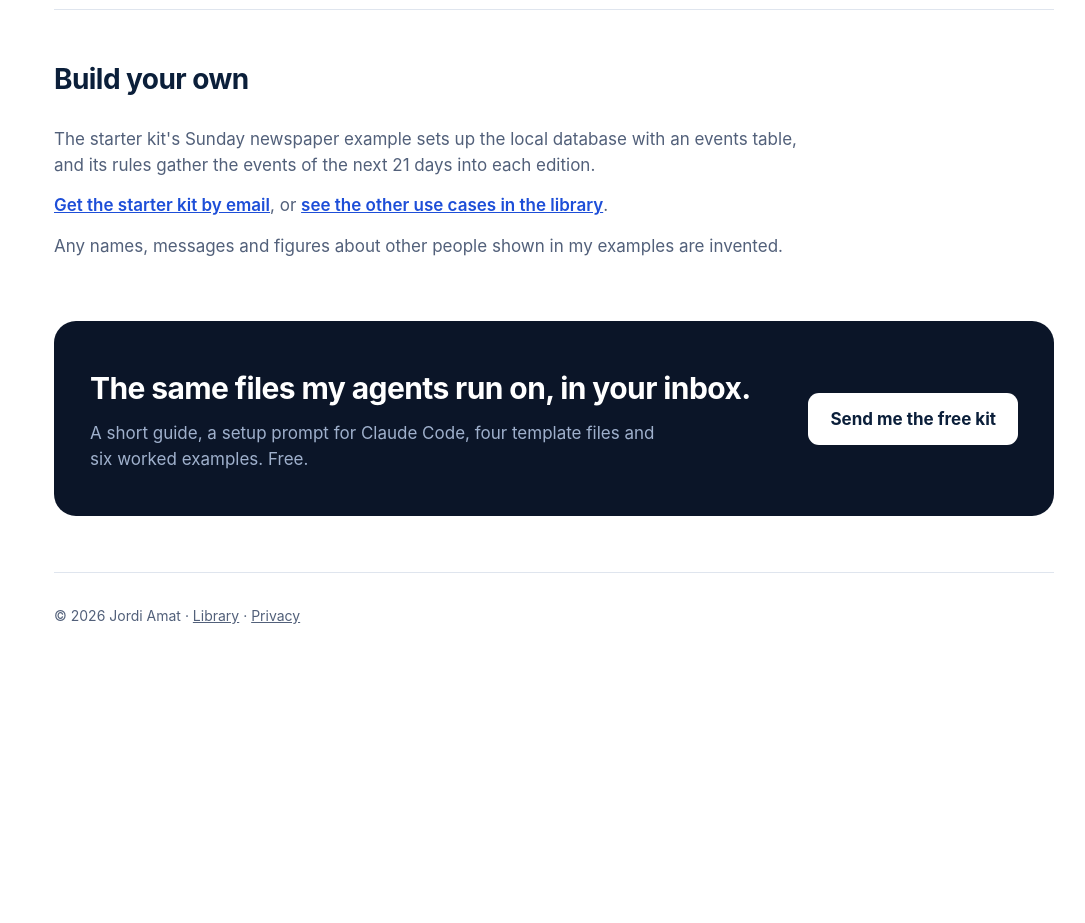
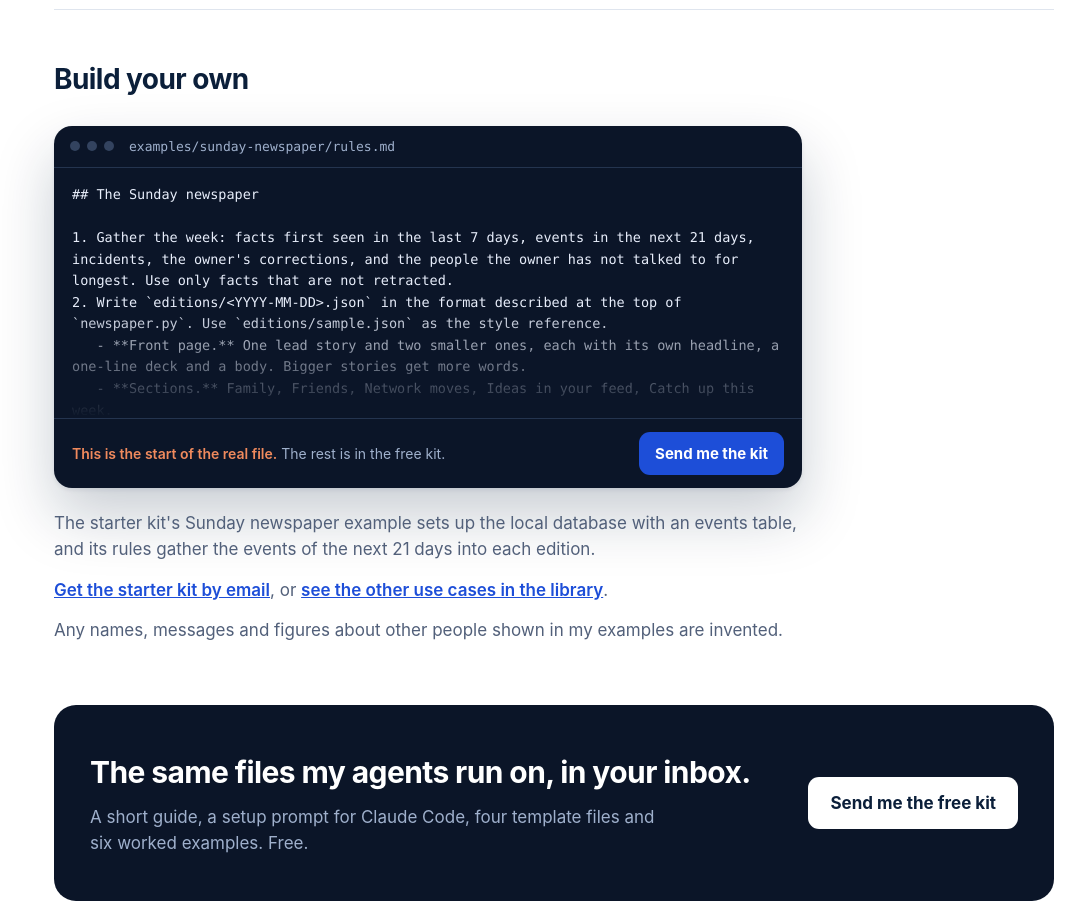
Before and after one commit to j0rd1amat/board-of-agents, a plain HTML site: page use-cases/events-sweep.html in a window 1280 px wide. Shown: the part 1860-2783 px from the top of the page, without its empty margins (86-1171 px from the left). Before the commit the page ends 2535 px from the top, so only its background shows below. Drawn offline with Linux system fonts and the light colour scheme.

Commit message:
Add use case page: events-sweep
Co-Authored-By: Claude <noreply@anthropic.com>

```diff
--- a/use-cases/events-sweep.html
+++ b/use-cases/events-sweep.html
@@ -301,6 +301,16 @@
 
     <section>
       <h2>Build your own</h2>
+      <div class="kit peek">
+        <div class="bar"><i></i><i></i><i></i><span>examples/sunday-newspaper/rules.md</span></div>
+        <pre>## The Sunday newspaper
+
+1. Gather the week: facts first seen in the last 7 days, events in the next 21 days, incidents, the owner's corrections, and the people the owner has not talked to for longest. Use only facts that are not retracted.
+2. Write `editions/&lt;YYYY-MM-DD&gt;.json` in the format described at the top of `newspaper.py`. Use `editions/sample.json` as the style reference.
+   - **Front page.** One lead story and two smaller ones, each with its own headline, a one-line deck and a body. Bigger stories get more words.
+   - **Sections.** Family, Friends, Network moves, Ideas in your feed, Catch up this week.</pre>
+        <div class="foot"><span><b>This is the start of the real file.</b> The rest is in the free kit.</span><a class="btn" href="#kit" data-ev="cta_excerpt">Send me the kit</a></div>
+      </div>
       <p class="note">The starter kit's Sunday newspaper example sets up the local database with an events table, and its rules gather the events of the next 21 days into each edition.</p>
       <p class="note"><a href="#kit">Get the starter kit by email</a>, or <a href="/library/">see the other use cases in the library</a>.</p>
       <p class="note">Any names, messages and figures about other people shown in my examples are invented.</p>
```
